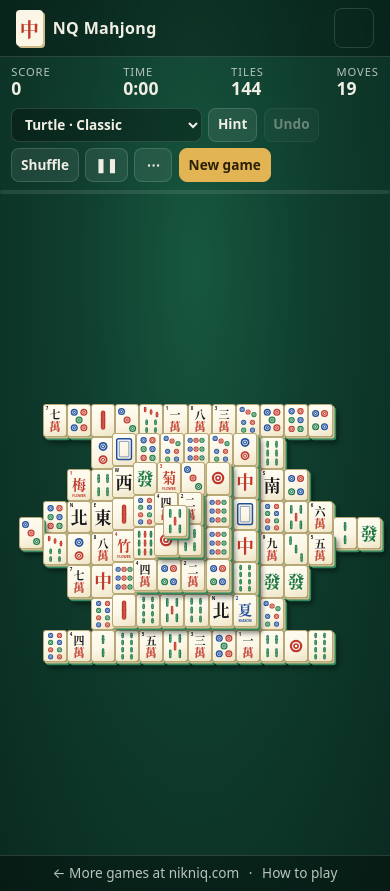
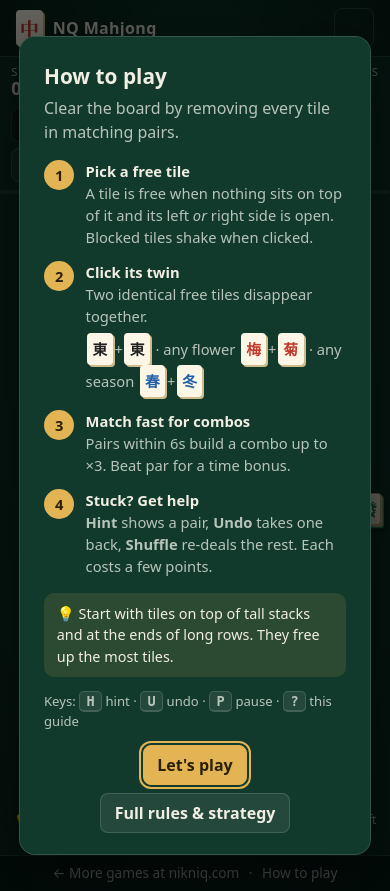
Before and after one commit to nikniq/nq-mahjong, a Laravel app: page /auth/play in a window 390 px wide. Run offline with Laravel 12, Linux system fonts and the light colour scheme.

Commit message:
Add Pyramid layout, achievements, in-game guide and rotating tips
- Pyramid: 82-tile four-level layout (Hard); verified solvable deals.
- Achievements (10, saved per device): shown when unlocked after a win,
  full list under the game menu.
- How-to-play guide dialog: opens on first visit, ? button and ? key,
  pauses the clock while open.
- Rotating strategy tips under the board, now shown on phones too.
- How to play page: strategy tips, layouts list, achievements.

Co-Authored-By: Claude Opus 5.5 <noreply@anthropic.com>

```diff
--- a/config/mahjong.php
+++ b/config/mahjong.php
@@ -19,6 +19,7 @@ return [
     'layouts' => [
         'garden' => ['name' => 'Garden', 'level' => 'Easy', 'tiles' => 48],
         'bridge' => ['name' => 'Twin Towers', 'level' => 'Medium', 'tiles' => 88],
+        'pyramid' => ['name' => 'Pyramid', 'level' => 'Hard', 'tiles' => 82],
         'turtle' => ['name' => 'Turtle', 'level' => 'Classic', 'tiles' => 144],
     ],
 
--- a/public_html/css/app.css
+++ b/public_html/css/app.css
@@ -198,7 +198,7 @@ select option { color: #111; }
     .stat-value { font-size: 1.1rem; }
     .controls { width: 100%; }
     .controls .btn, .select select { padding: .35rem .55rem; font-size: .85rem; }
-    .help { display: none; }
+    .help { font-size: .75rem; padding: .3rem .7rem .5rem; } #best-line { display: none; }
 }
 
 @media (prefers-reduced-motion: reduce) {
@@ -492,3 +492,26 @@ kbd { display: inline-block; min-width: 1.6em; padding: .05rem .4rem; border: 1p
     .trust { justify-content: center; }
     .hero-side { align-items: stretch; }
 }
+
+/* ---------- achievements ---------- */
+.ach-new { list-style: none; padding: .6rem .9rem; margin: .5rem 0; border-radius: 10px; background: rgba(226,180,84,.14); text-align: left; }
+.ach-new li { margin: .2rem 0; }
+.ach-list { list-style: none; padding: 0; margin: 0 0 1rem; display: grid; gap: .5rem; text-align: left; max-height: 60vh; overflow-y: auto; }
+.ach-list li { display: flex; gap: .75rem; align-items: center; padding: .6rem .8rem; border: 1px solid var(--line); border-radius: 10px; opacity: .55; }
+.ach-list li.got { opacity: 1; border-color: rgba(226,180,84,.5); }
+.ach-list span { font-size: 1.4rem; }
+.ach-list small { display: block; color: var(--muted); }
+
+/* ---------- in-game help ---------- */
+.modal-help { width: min(94vw, 520px); text-align: left; max-height: 92vh; overflow-y: auto; }
+.modal-help h2 { margin-top: 0; }
+.help-steps { counter-reset: step; list-style: none; padding: 0; margin: 1rem 0; display: grid; gap: .8rem; }
+.help-steps li { counter-increment: step; position: relative; padding-left: 2.6rem; color: var(--muted); font-size: .92rem; }
+.help-steps li::before { content: counter(step); position: absolute; left: 0; top: 0; width: 1.9rem; height: 1.9rem; display: grid; place-items: center; border-radius: 50%; background: var(--gold); color: var(--gold-ink); font-weight: 800; }
+.help-steps strong { display: block; color: var(--text); }
+.help-tiles { display: block; margin-top: .35rem; }
+.mini { display: inline-grid; place-items: center; width: 1.6rem; height: 2rem; margin: 0 .1rem; border-radius: 4px; background: var(--ivory); color: #222; box-shadow: 2px 2px 0 var(--ivory-edge); font-weight: 700; }
+.mini.ink-r { color: #c0392b; } .mini.ink-b { color: #1f5fa8; }
+.help-tip { padding: .6rem .8rem; border-radius: 10px; background: rgba(226,180,84,.12); font-size: .9rem; }
+.help-keys { color: var(--muted); font-size: .82rem; }
+.tip { transition: opacity .3s; }
--- a/resources/views/game.blade.php
+++ b/resources/views/game.blade.php
@@ -27,12 +27,14 @@
             <button type="button" class="btn" id="btn-hint" title="Show a matching pair (H, −{{ config('mahjong.scoring.hint') }})">Hint</button>
             <button type="button" class="btn" id="btn-undo" title="Take back the last pair (U, −{{ config('mahjong.scoring.undo') }})">Undo</button>
             <button type="button" class="btn" id="btn-shuffle" title="Reshuffle the remaining tiles (−{{ config('mahjong.scoring.shuffle') }})">Shuffle</button>
+            <button type="button" class="btn btn-icon" id="btn-help" title="How to play (?)" aria-label="How to play">?</button>
             <button type="button" class="btn btn-icon" id="btn-pause" title="Pause (P)" aria-label="Pause">❚❚</button>
             <details class="menu" id="game-menu">
                 <summary class="btn btn-icon" title="More" aria-label="More options">⋯</summary>
                 <div class="menu-panel">
                     <button type="button" id="btn-restart">Restart this deal</button>
                     <button type="button" id="btn-daily">Play today's deal</button>
+                    <button type="button" id="btn-ach">Achievements</button>
                     <hr>
                     <label class="toggle"><input type="checkbox" id="opt-sound"> Sound effects</label>
                     <label class="toggle"><input type="checkbox" id="opt-dim"> Dim blocked tiles</label>
@@ -57,8 +59,7 @@
     </section>
 
     <footer class="help">
-        Match pairs of identical free tiles: nothing on top, and the left or right side open.
-        Any flower matches any flower, any season any season.
+        <span class="tip" id="tip">💡 Match pairs of identical free tiles: nothing on top, and the left or right side open.</span>
         <span id="best-line"></span>
     </footer>
 </main>
@@ -69,6 +70,7 @@
     <p class="final-score" id="win-score">0</p>
     <dl class="breakdown" id="win-breakdown"></dl>
     <p class="streak-line" id="win-streak" hidden></p>
+    <ul class="ach-new" id="win-ach" hidden></ul>
     <p class="save-status" id="win-save" role="status"></p>
     <div id="win-guest" hidden>
         <ul class="benefits">
@@ -86,6 +88,43 @@
         <button type="button" class="btn" id="win-share">Copy result</button>
         <a class="btn" href="{{ route('leaderboard') }}" id="win-board">Leaderboard</a>
     </div>
+</dialog>
+
+<dialog class="modal modal-help" id="help-dialog" aria-labelledby="help-title">
+    <h2 id="help-title">How to play</h2>
+    <p class="muted">Clear the board by removing every tile in matching pairs.</p>
+    <ol class="help-steps">
+        <li>
+            <strong>Pick a free tile</strong>
+            A tile is free when nothing sits on top of it and its left <em>or</em> right side is open.
+            Blocked tiles shake when clicked.
+        </li>
+        <li>
+            <strong>Click its twin</strong>
+            Two identical free tiles disappear together.
+            <span class="help-tiles"><span class="mini">東</span>+<span class="mini">東</span> · any flower <span class="mini ink-r">梅</span>+<span class="mini ink-r">菊</span> · any season <span class="mini ink-b">春</span>+<span class="mini ink-b">冬</span></span>
+        </li>
+        <li>
+            <strong>Match fast for combos</strong>
+            Pairs within {{ config('mahjong.scoring.combo_window') }}s build a combo up to ×{{ config('mahjong.scoring.combo_max') }}. Beat par for a time bonus.
+        </li>
+        <li>
+            <strong>Stuck? Get help</strong>
+            <b>Hint</b> shows a pair, <b>Undo</b> takes one back, <b>Shuffle</b> re-deals the rest. Each costs a few points.
+        </li>
+    </ol>
+    <p class="help-tip">💡 Start with tiles on top of tall stacks and at the ends of long rows. They free up the most tiles.</p>
+    <p class="help-keys">Keys: <kbd>H</kbd> hint · <kbd>U</kbd> undo · <kbd>P</kbd> pause · <kbd>?</kbd> this guide</p>
+    <div class="modal-actions">
+        <button type="button" class="btn btn-gold" id="help-close">Let's play</button>
+        <a class="btn" href="{{ route('how-to-play') }}">Full rules &amp; strategy</a>
+    </div>
+</dialog>
+
+<dialog class="modal" id="ach-dialog" aria-labelledby="ach-title">
+    <h2 id="ach-title">Achievements</h2>
+    <ul class="ach-list" id="ach-list"></ul>
+    <div class="modal-actions"><button type="button" class="btn btn-gold" id="ach-close">Close</button></div>
 </dialog>
 
 <div class="toast" id="toast" role="status" aria-live="polite" hidden></div>
```
Also changed, not shown: public_html/js/game.js (+87 -3 lines), resources/views/how-to-play.blade.php (+21 -0 lines), tests/Feature/GameTest.php (+2 -2 lines).
